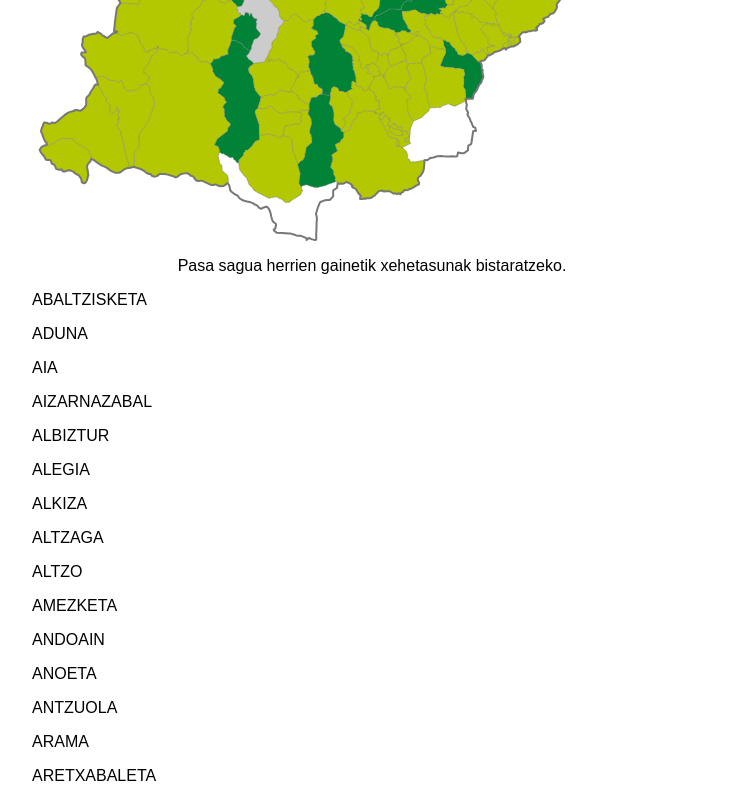
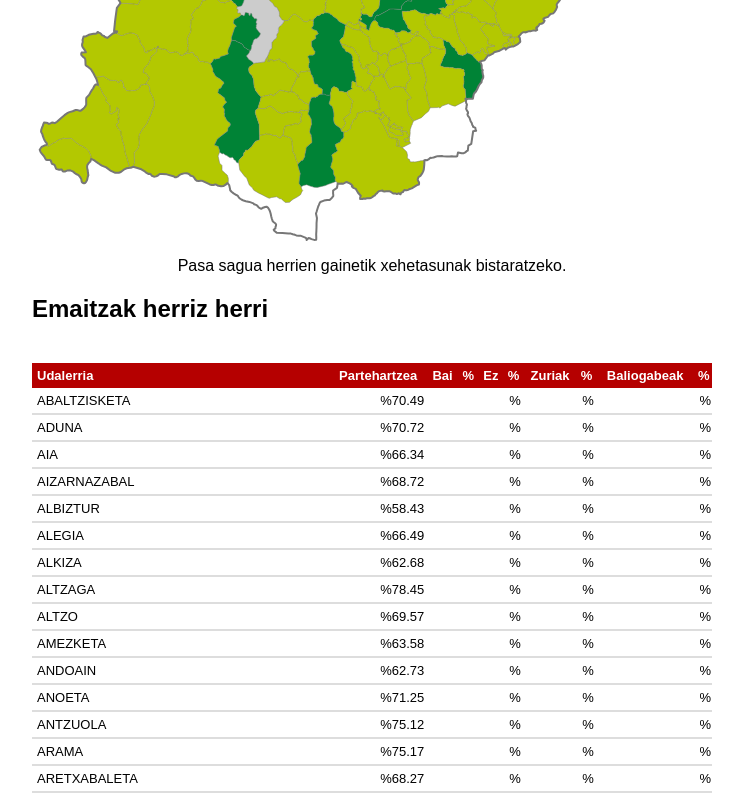
Before and after one commit to iametza/2016-eusko-legebiltzarreko-hauteskundeen-emaitzen-bisualizazioa, a website: page public/index.html in a window 1280 px wide. Shown: the part 300-1100 px from the top of the page, without its empty margins (268-1011 px from the left). Drawn offline with Linux system fonts and the light colour scheme.

Commit message:
Taula prestatzen hasi

```diff
--- a/public/css/estiloa.css
+++ b/public/css/estiloa.css
@@ -96,3 +96,29 @@
     text-align: right;
     width: 50px;
 }
+.emaitzak-herriz-herri table {
+    margin-top: 40px;
+    width: 100%;
+    border-spacing: 0;
+    border-collapse: collapse;
+    font-size: 13px;
+}
+.emaitzak-herriz-herri thead tr {
+    background-color: #b50000;
+    color: #fff;
+}
+.emaitzak-herriz-herri tbody tr {
+    border-bottom: 2px solid #ddd;
+    text-align: right;
+}
+.emaitzak-herriz-herri tbody tr td:first-child, .emaitzak-herriz-herri thead tr th:first-child {
+    text-align: left;
+    padding-left: 5px;
+}
+.emaitzak-herriz-herri tbody tr td, .emaitzak-herriz-herri thead tr th {
+    padding-left: 5px;
+}
+.emaitzak-herriz-herri td, .emaitzak-herriz-herri th {
+    padding-top: 5px;
+    padding-bottom: 5px;
+}
--- a/public/index.html
+++ b/public/index.html
@@ -49,7 +49,26 @@
 				</table>
 				<table class="emaitzak-taula"></table>
 			</div>
-			<div id="herrietako-datuak"></div>
+			<h2 id="emaitzak-herriz-herri-etiketa">Emaitzak herriz herri</h2>
+			<div class="emaitzak-herriz-herri">
+				<table>
+					<thead>
+						<tr>
+							<th>Udalerria</th>
+							<th>Partehartzea</th>
+							<th>Bai</th>
+							<th>%</th>
+							<th>Ez</th>
+							<th>%</th>
+							<th>Zuriak</th>
+							<th>%</th>
+							<th>Baliogabeak</th>
+							<th>%</th>
+						</tr>
+					</thead>
+					<tbody></tbody>
+				</table>
+			</div>
 		</div>
 
 		<script type="text/javascript" src="js/d3.v3.min.js"></script>
--- a/public/js/udal-hauteskundeak-2015.js
+++ b/public/js/udal-hauteskundeak-2015.js
@@ -472,12 +472,29 @@
 
     function bistaratuHerrienTaula(datuak1, datuak2) {
 
+        var katea = "";
+
         datuak2.udalerriak.forEach(function(element, index, array) {
 
-            console.log(element);
+            var guztira = element.bai + element.ez + element.zuria + element.baliogabea;
 
-            $("#herrietako-datuak").append("<p>" + element.izena + "</p>");
+            katea = katea +
+                "<tr>" +
+                    "<td>" + element.izena + "</td>" +
+                    "<td>%" + element.partehartzea + "</td>" +
+                    "<td></td>" +
+                    "<td></td>" +
+                    "<td></td>" +
+                    "<td>%</td>" +
+                    "<td></td>" +
+                    "<td>%</td>" +
+                    "<td></td>" +
+                    "<td>%</td>" +
+                "</tr>";
+        });
 
-        });
+        var tbody = document.querySelector(".emaitzak-herriz-herri tbody");
+
+        tbody.innerHTML = katea;
     }
 }());
```
